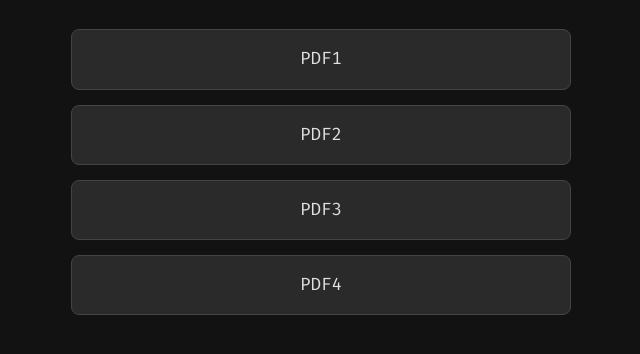
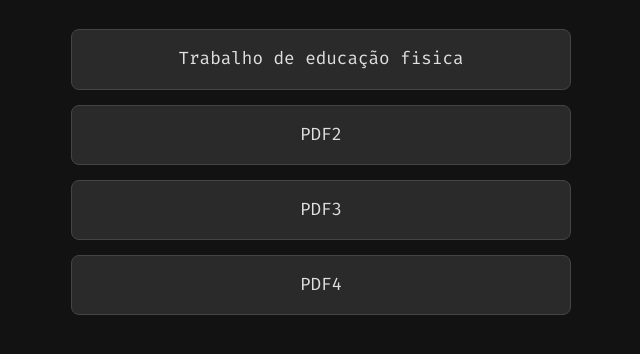
Before and after one commit to LinoxYoung/homeworks, a plain HTML site: page index.html in a window 1280 px wide. Shown: the part 272-626 px from the top of the page, without its empty margins (319-959 px from the left). Drawn offline with Linux system fonts and the light colour scheme.

Commit message:
Update index.html

```diff
--- a/index.html
+++ b/index.html
@@ -12,7 +12,7 @@
         <h1>PDFs</h1>
 
         <div class="pdf-container">
-            <a href="documento1.pdf" class="pdf-button" target="_blank">PDF1</a>
+            <a href="Trabalho_ED_fisca[1] (1).pdf" class="pdf-button" target="_blank">Trabalho de educação fisica</a>
             <a href="documento2.pdf" class="pdf-button" target="_blank">PDF2</a>
             <a href="documento3.pdf" class="pdf-button" target="_blank">PDF3</a>
             <a href="file_0000000021cc61f88d188c4f855a6cc8 (1).png" class="pdf-button" target="_blank">PDF4</a>
```
